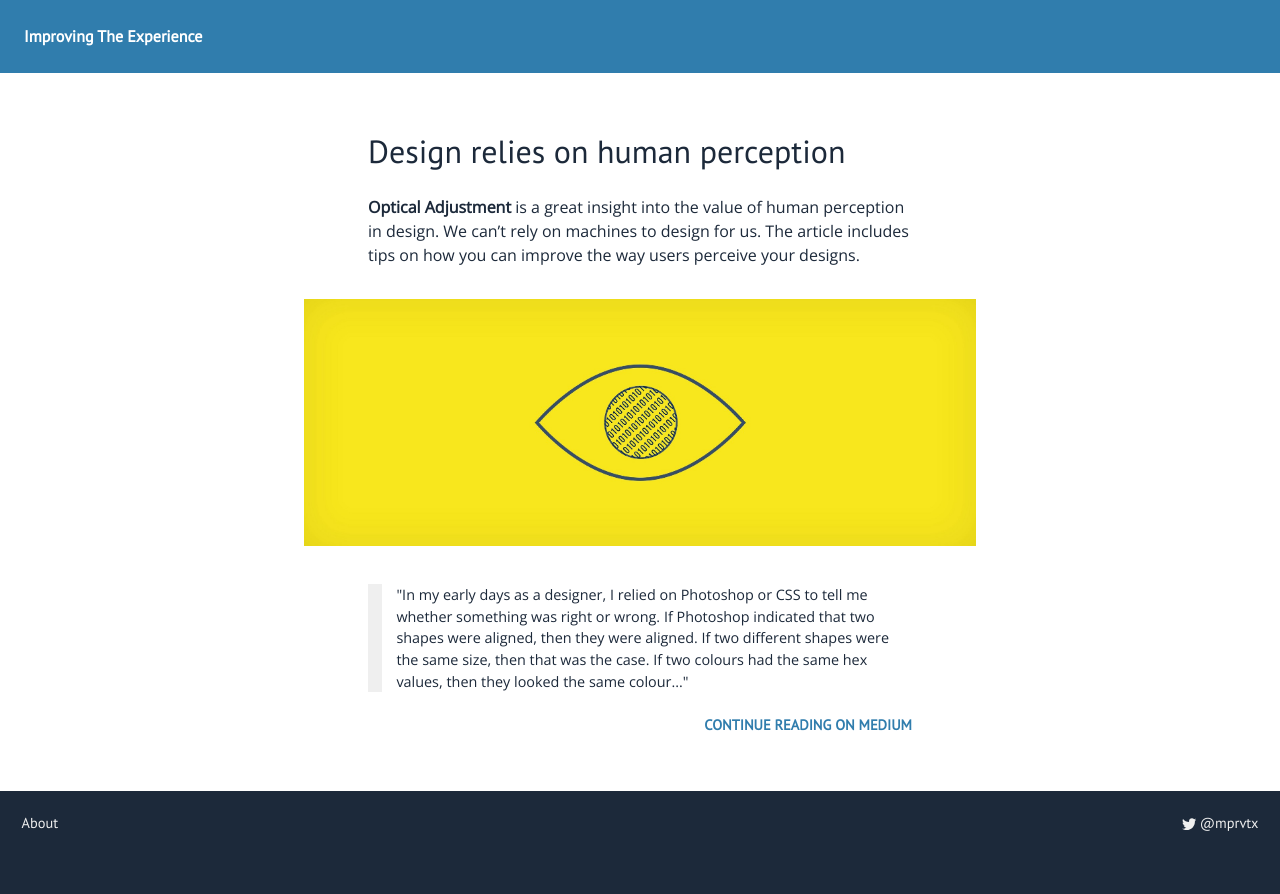
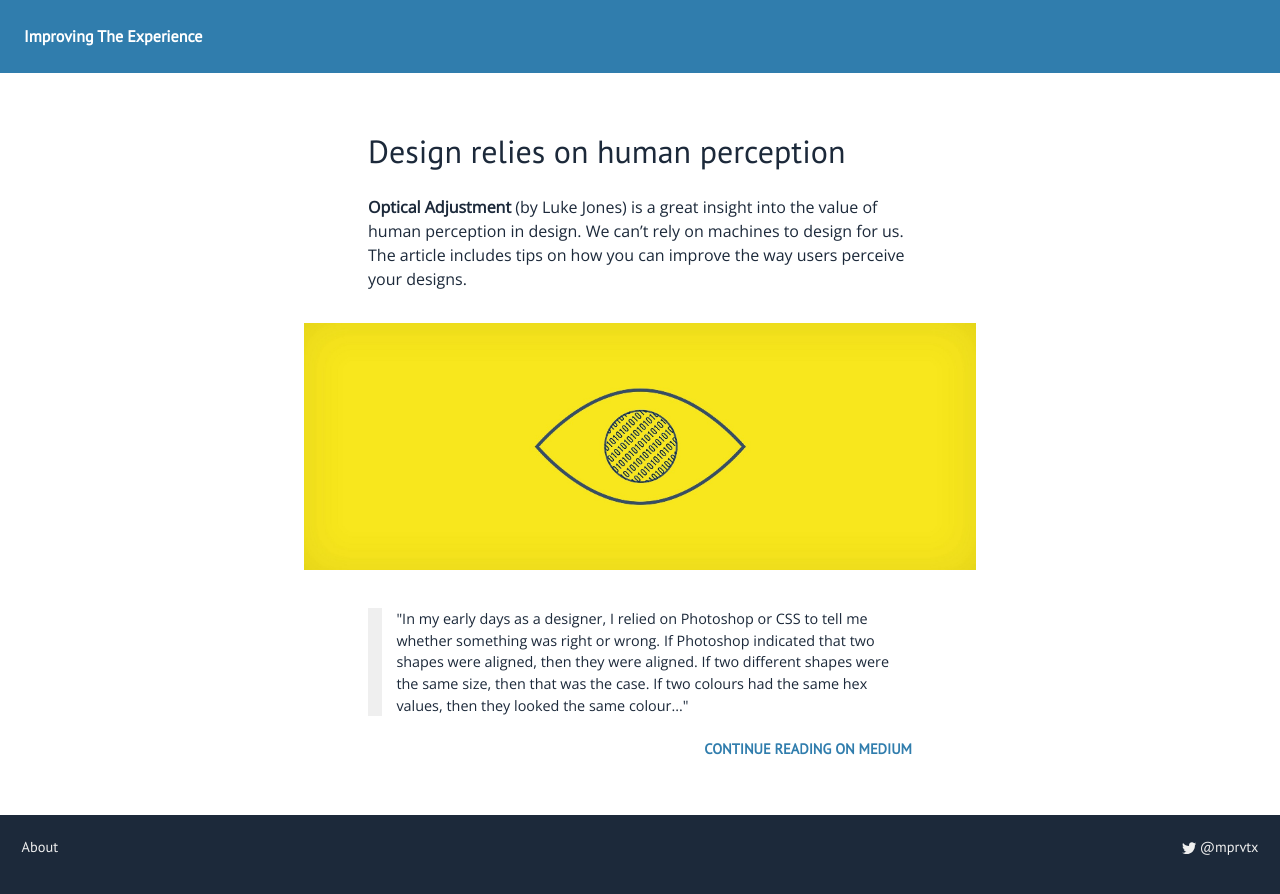
Before and after one commit to improvingtheexperience/improvingtheexperience.github.io, a Jekyll site: the page built from _posts/2016-08-20-design-relies-on-human-perception.markdown, in a window 1280 px wide. Shown: the top 894 px of the page. Built offline with Jekyll 4.4.1, drawn with Linux system fonts in a browser that asks for light colours.

Commit message:
Updated Design Relies On Human Perception

```diff
--- a/_posts/2016-08-20-design-relies-on-human-perception.markdown
+++ b/_posts/2016-08-20-design-relies-on-human-perception.markdown
@@ -14,4 +14,4 @@
 layout: post
 ---
 
-**Optical Adjustment** is a great insight into the value of human perception in design. We can't rely on machines to design for us. The article includes tips on how you can improve the way users perceive your designs.
+**Optical Adjustment** (by Luke Jones) is a great insight into the value of human perception in design. We can't rely on machines to design for us. The article includes tips on how you can improve the way users perceive your designs.
```
